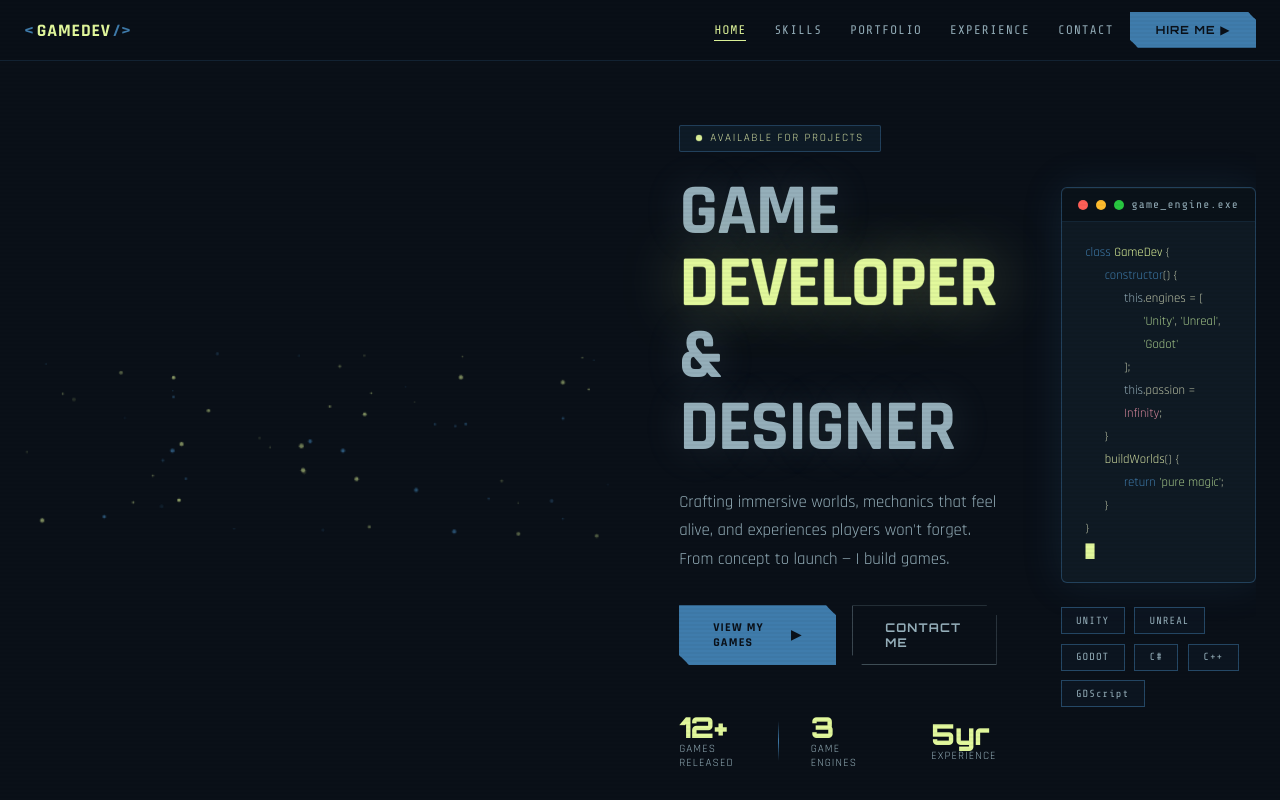
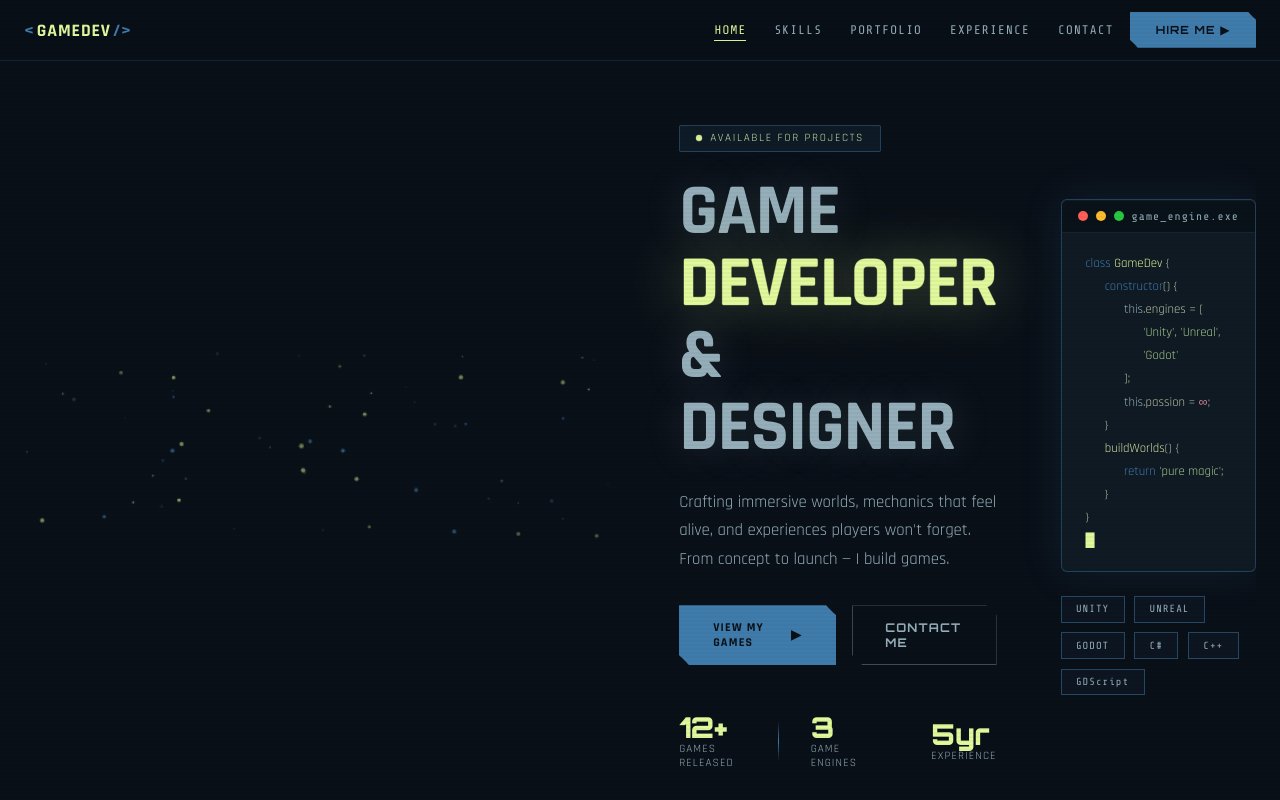
Before and after one commit to devv1nce/vden.me, a React (Create React App) app: page / in a window 1280 px wide. Shown: the top 800 px of the page. Built offline with nearby package versions, Linux system fonts and the light colour scheme.

Commit message:
Update Hero.jsx
see if this works

```diff
--- a/src/components/Hero/Hero.jsx
+++ b/src/components/Hero/Hero.jsx
@@ -102,7 +102,7 @@ const Hero = () => {
             <div className="code-line indent2"><span className="code-prop">this</span>.engines = [</div>
             <div className="code-line indent3"><span className="code-str">'Unity'</span>, <span className="code-str">'Unreal'</span>, <span className="code-str">'Godot'</span></div>
             <div className="code-line indent2">];</div>
-            <div className="code-line indent2"><span className="code-prop">this</span>.passion = <span className="code-num">Infinity</span>;</div>
+            <div className="code-line indent2"><span className="code-prop">this</span>.passion = <span className="code-num">&infin;</span>;</div>
             <div className="code-line indent">{"}"}</div>
             <div className="code-line indent"><span className="code-fn">buildWorlds</span>() {"{"}</div>
             <div className="code-line indent2"><span className="code-kw">return</span> <span className="code-str">'pure magic'</span>;</div>
```
